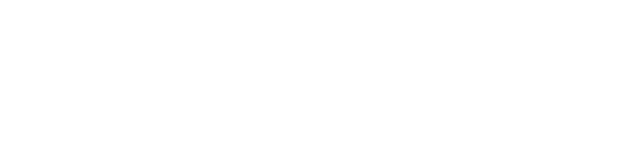
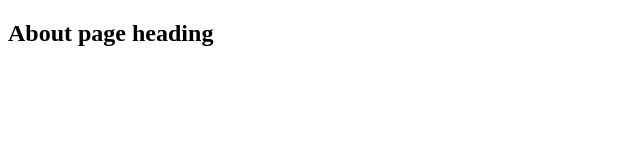
Before and after one commit to manumohan5665-prog/entri-code-review-repository, a plain HTML site: page about.html in a window 1280 px wide. Shown: the whole page, without its empty margins (0-640 px from the left). Drawn offline with Linux system fonts and the light colour scheme.

Commit message:
added about page content

```diff
--- a/about.html
+++ b/about.html
@@ -6,6 +6,12 @@
     <title>Document</title>
 </head>
 <body>
-
+    <header></header>
+    <main>
+        <section>
+            <h1>About page heading</h1>
+        </section>
+    </main>
+    <footer></footer>
 </body>
 </html>
```
